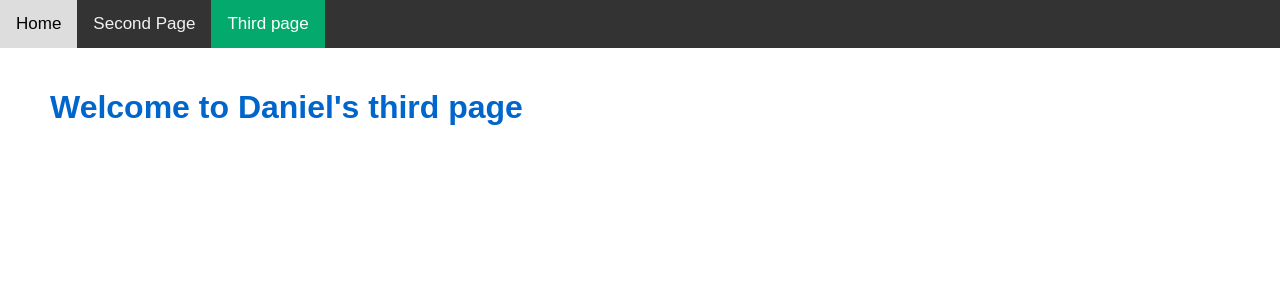
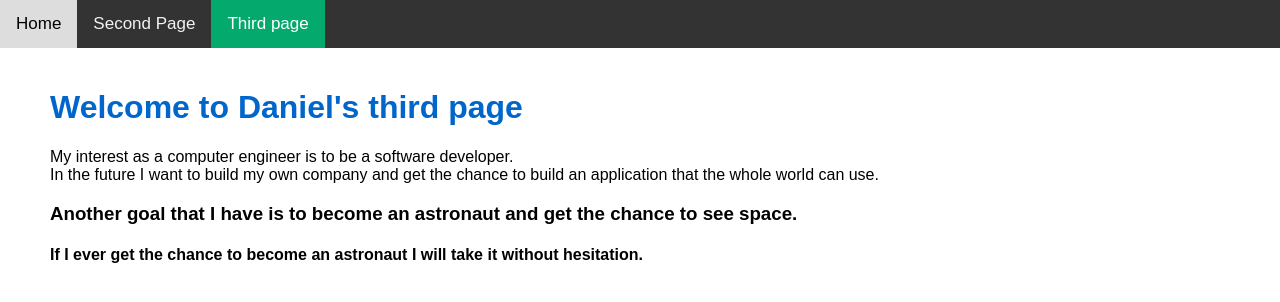
Before and after one commit to ll-xMotionx-ll/web-dev-1, a plain HTML site: page page3.html in a window 1280 px wide. Drawn offline with Linux system fonts and the light colour scheme.

Commit message:
finish developing page 3

```diff
--- a/page3.html
+++ b/page3.html
@@ -15,6 +15,19 @@
     </div>
     <div class="body-container">
       <h1 class="welcome">Welcome to Daniel's third page</h1>
+      <p>
+        My interest as a computer engineer is to be a software developer. <br />
+        In the future I want to build my own company and get the chance to build
+        an application that the whole world can use.
+      </p>
+      <h3>
+        Another goal that I have is to become an astronaut and get the chance to
+        see space.
+      </h3>
+      <h4>
+        If I ever get the chance to become an astronaut I will take it without
+        hesitation.
+      </h4>
     </div>
   </body>
 </html>
```
